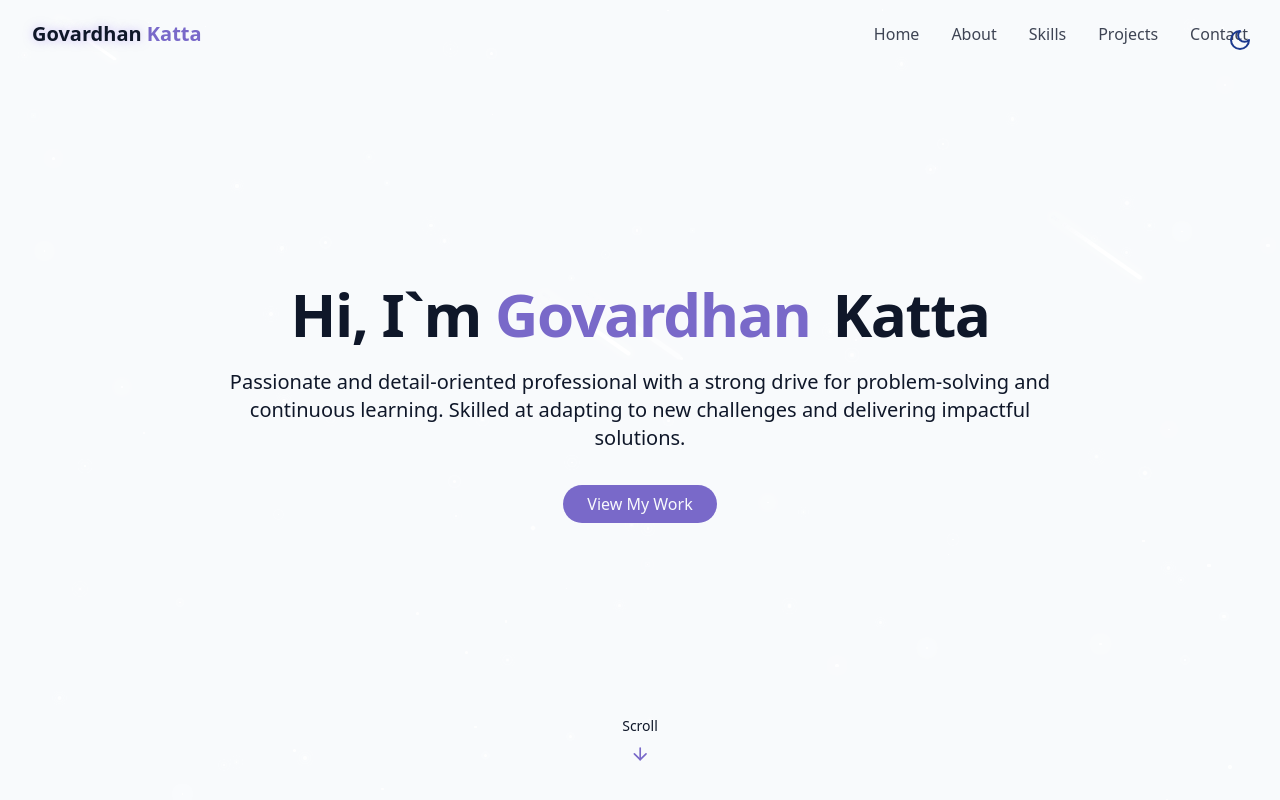
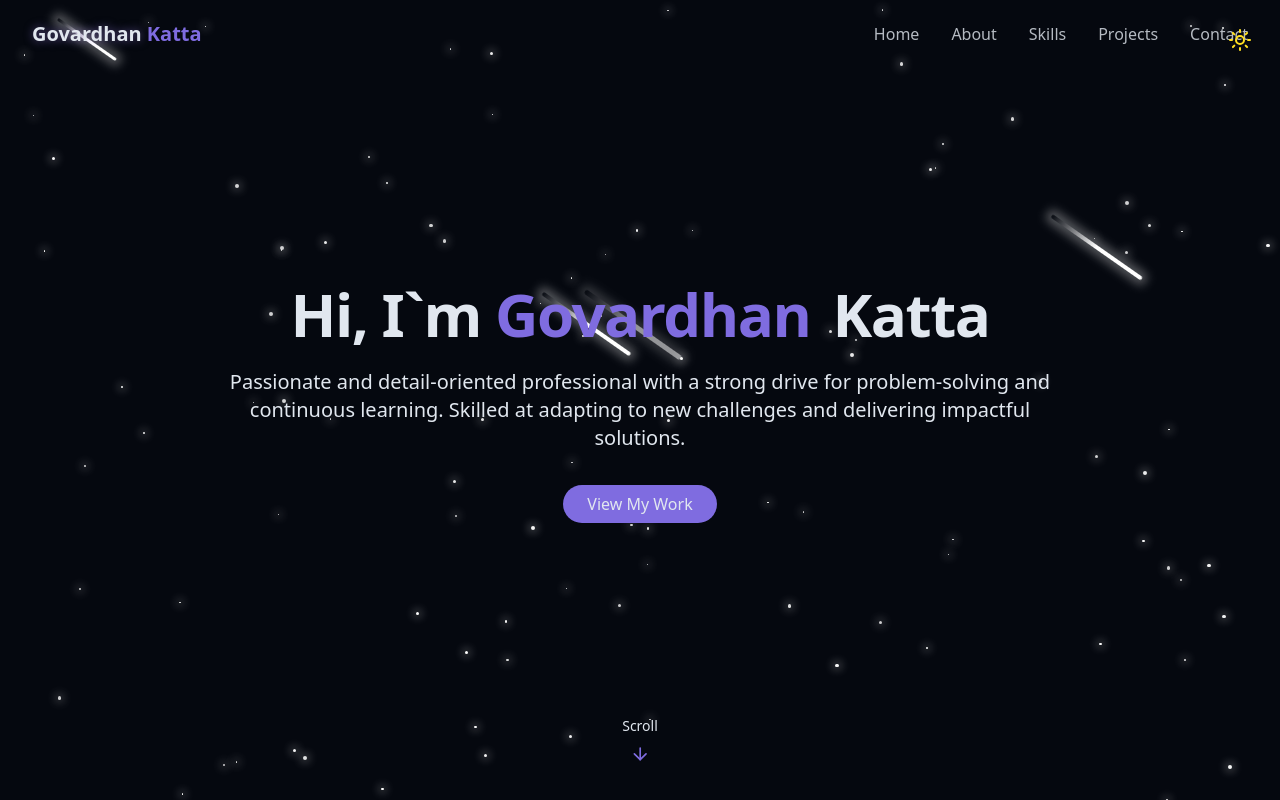
Before and after one commit to KattaGovardhan/govardhan-portfolio, a React (Vite) app: page / in a window 1280 px wide. Shown: the top 800 px of the page. Built offline with nearby package versions, Linux system fonts and the light colour scheme.

Commit message:
refactor the structre and make the page dark by default

```diff
--- a/src/components/ThemeToggle.jsx
+++ b/src/components/ThemeToggle.jsx
@@ -3,16 +3,17 @@ import { useEffect, useState } from "react";
 import { cn } from "@/lib/utils";
 
 export const ThemeToggle = () => {
-  const [isDarkMode, setIsDarkMode] = useState(false);
+  const [isDarkMode, setIsDarkMode] = useState(true);
 
   useEffect(() => {
     const storedTheme = localStorage.getItem("theme");
-    if (storedTheme === "dark") {
+    if (storedTheme === "light") {
+      setIsDarkMode(false);
+      document.documentElement.classList.remove("dark");
+    } else {
+      document.documentElement.classList.add("dark");
+      localStorage.setItem("theme", "dark");
       setIsDarkMode(true);
-      document.documentElement.classList.add("dark");
-    } else {
-      localStorage.setItem("theme", "light");
-      setIsDarkMode(false);
     }
   }, []);
 
```
Also changed, not shown: src/pages/Home.jsx (+5 -5 lines), src/sections/AboutSection.jsx (renamed from src/components/AboutSection.jsx), src/sections/ContactSection.jsx (renamed from src/components/ContactSection.jsx), src/sections/HeroSection.jsx (renamed from src/components/HeroSection.jsx), src/sections/ProjectsSection.jsx (renamed from src/components/ProjectsSection.jsx), src/sections/SkillsSection.jsx (renamed from src/components/SkillsSection.jsx).
